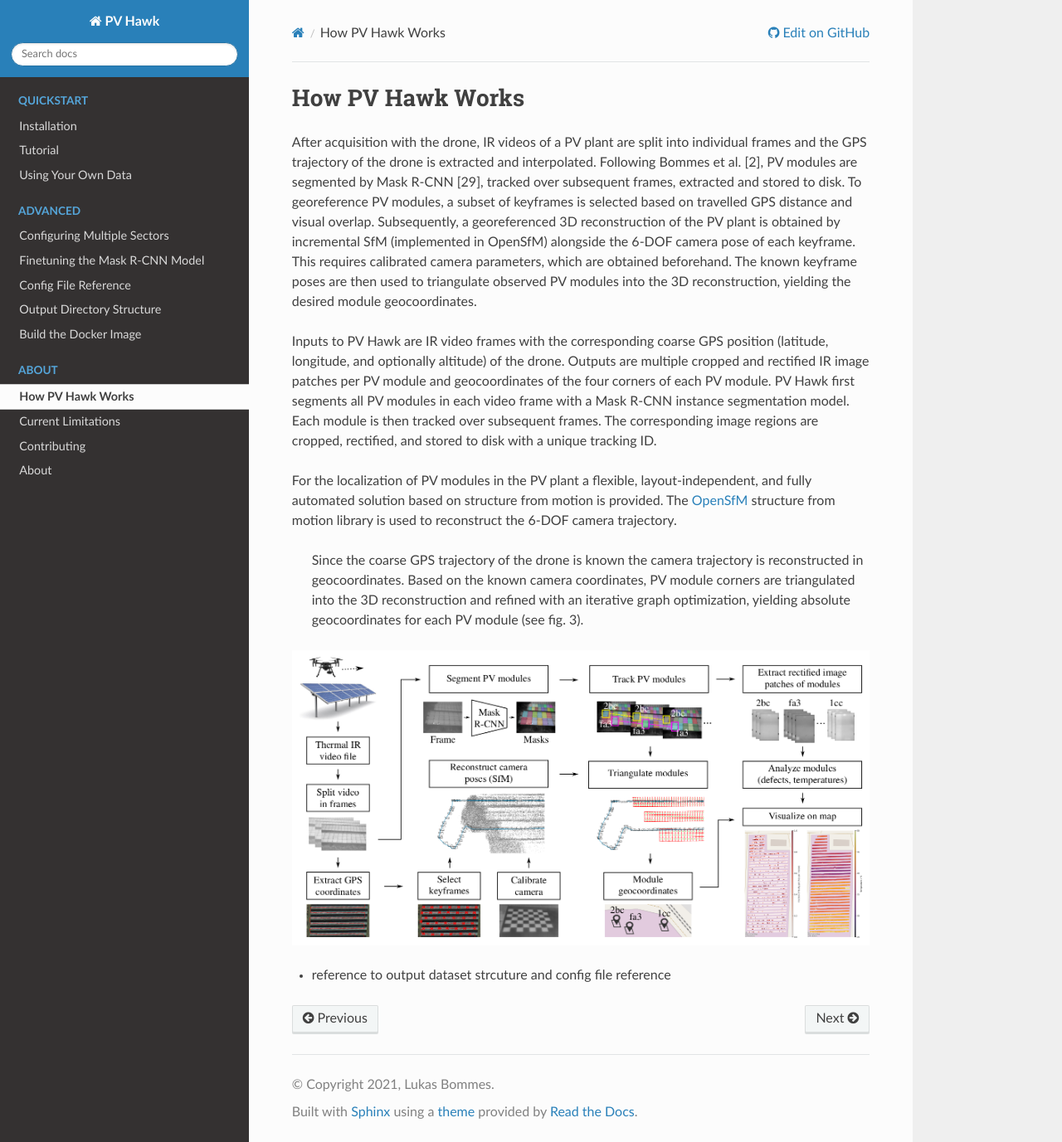
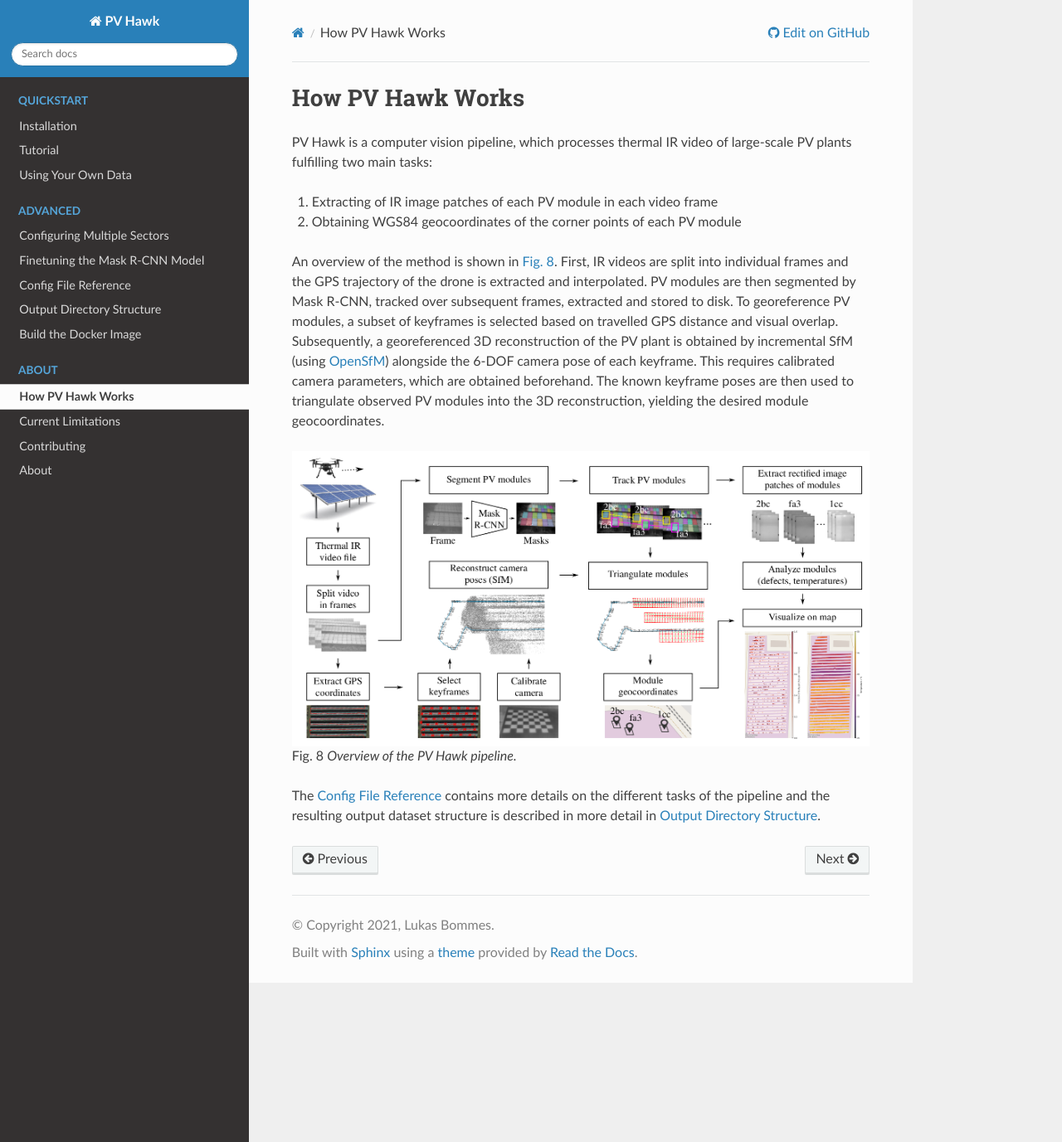
Before and after one commit to LukasBommes/PV-Hawk, a Sphinx documentation site: the page built from docs/source/method.rst, in a window 1280 px wide and 1377 px high. Shown: the whole window at 83% size. Built offline with Sphinx 7.4.7 and the Read the Docs theme 2.0.0, drawn with Linux system fonts in a browser that asks for light colours.

Commit message:
wrote how pv hawk works section

```diff
--- a/docs/source/method.rst
+++ b/docs/source/method.rst
@@ -1,17 +1,16 @@
 How PV Hawk Works
 =================
 
-After acquisition with the drone, IR videos of a PV plant are split into individual frames and the GPS trajectory of the drone is extracted and interpolated. Following Bommes et al. [2], PV modules are segmented by Mask R-CNN [29], tracked over subsequent frames, extracted and stored to disk. To georeference PV modules, a subset of keyframes is selected based on travelled GPS distance and visual overlap. Subsequently, a georeferenced 3D reconstruction of the PV plant is obtained by incremental SfM (implemented in OpenSfM) alongside the 6-DOF camera pose of each keyframe. This requires calibrated camera parameters, which are obtained beforehand. The known keyframe poses are then used to triangulate observed PV modules into the 3D reconstruction, yielding the desired module geocoordinates.
+PV Hawk is a computer vision pipeline, which processes thermal IR video of large-scale PV plants fulfilling two main tasks:
 
+#. Extracting of IR image patches of each PV module in each video frame
+#. Obtaining WGS84 geocoordinates of the corner points of each PV module
 
-Inputs to PV Hawk are IR video frames with the corresponding coarse GPS position (latitude, longitude, and optionally altitude) of the drone. Outputs are multiple cropped and rectified IR image patches per PV module and geocoordinates of the four corners of each PV module. PV Hawk first segments all PV modules in each video frame with a Mask R-CNN instance segmentation model. Each module is then tracked over subsequent frames. The corresponding image regions are cropped, rectified, and stored to disk with a unique tracking ID.
+An overview of the method is shown in :numref:`overview`. First, IR videos are split into individual frames and the GPS trajectory of the drone is extracted and interpolated. PV modules are then segmented by Mask R-CNN, tracked over subsequent frames, extracted and stored to disk. To georeference PV modules, a subset of keyframes is selected based on travelled GPS distance and visual overlap. Subsequently, a georeferenced 3D reconstruction of the PV plant is obtained by incremental SfM (using `OpenSfM <https://opensfm.org>`_) alongside the 6-DOF camera pose of each keyframe. This requires calibrated camera parameters, which are obtained beforehand. The known keyframe poses are then used to triangulate observed PV modules into the 3D reconstruction, yielding the desired module geocoordinates.
 
-For the localization of PV modules in the PV plant a flexible, layout-independent, and fully automated solution based on structure from motion is provided. The `OpenSfM <https://opensfm.org>`_ structure from motion library is used to reconstruct the 6-DOF camera trajectory.
+.. _overview:
+.. figure:: images/overview.png
 
+  Overview of the PV Hawk pipeline.
 
- Since the coarse GPS trajectory of the drone is known the camera trajectory is reconstructed in geocoordinates. Based on the known camera coordinates, PV module corners are triangulated into the 3D reconstruction and refined with an iterative graph optimization, yielding absolute geocoordinates for each PV module (see fig. 3).
-
-.. image:: images/overview.png
-
-
-- reference to output dataset strcuture and config file reference
+The :doc:`config_file_reference` contains more details on the different tasks of the pipeline and the resulting output dataset structure is described in more detail in :doc:`output_directory`.
--- a/docs/source/using_own_data.rst
+++ b/docs/source/using_own_data.rst
@@ -55,10 +55,6 @@
 .. figure:: images/calibration_target.png
 
   Exemplary target for calibrating a thermal IR camera. (a) shows a visual image and (b) and (c) are thermal images.
-
-[maybe it is sufficient to provide the rough parameters, i.e. correct focal length, perfect image center and zero distortion]
-[mention that these are only initial parameters and they are further optimized during the OpenSfM procedure]
-[mention option to perform calibration with a custom script or matlab and provide camera matrix and distortion coefficients manually as JSON file]
 
 
 .. _video_recording:
```
Also changed, not shown: TODO.txt (+8 -0 lines).
